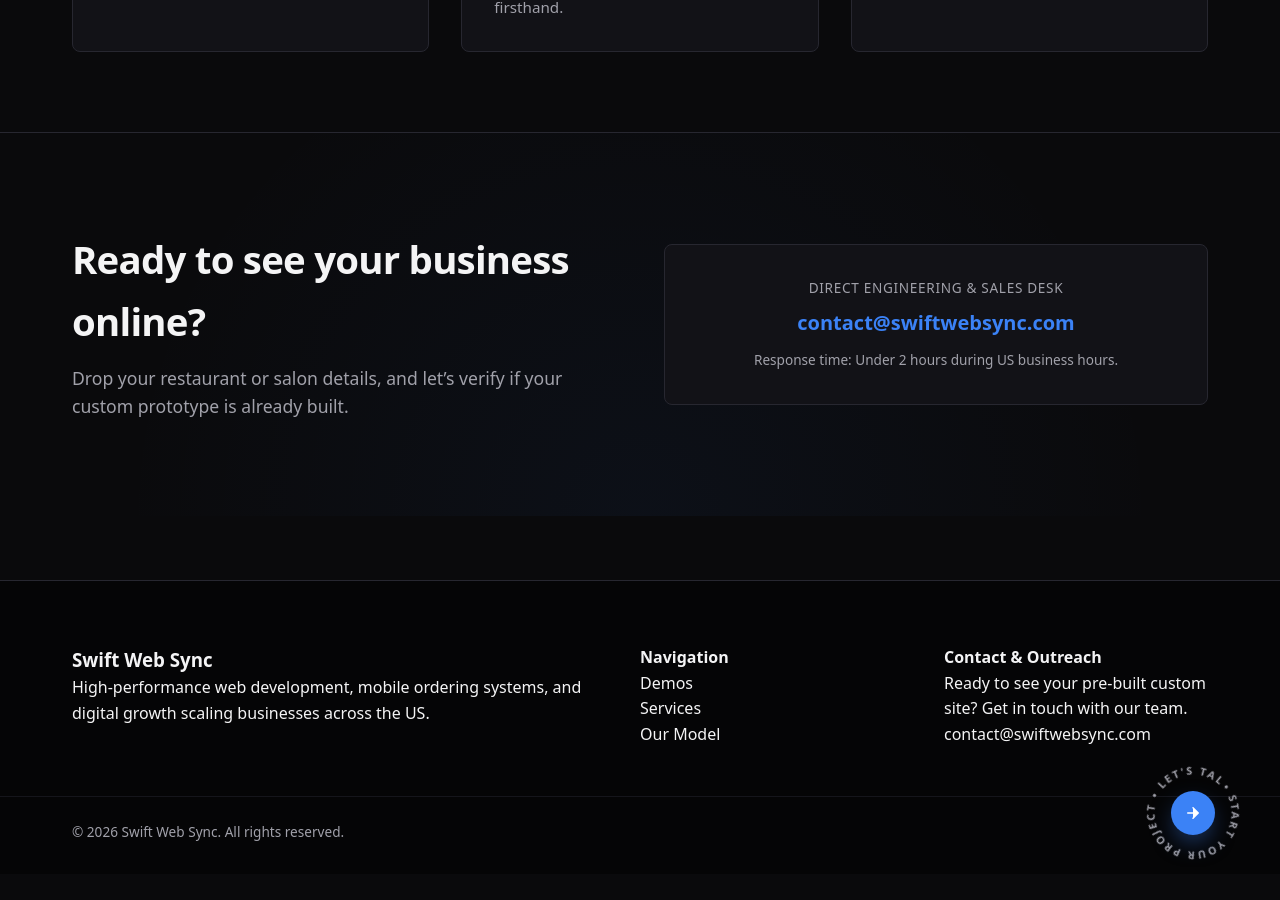
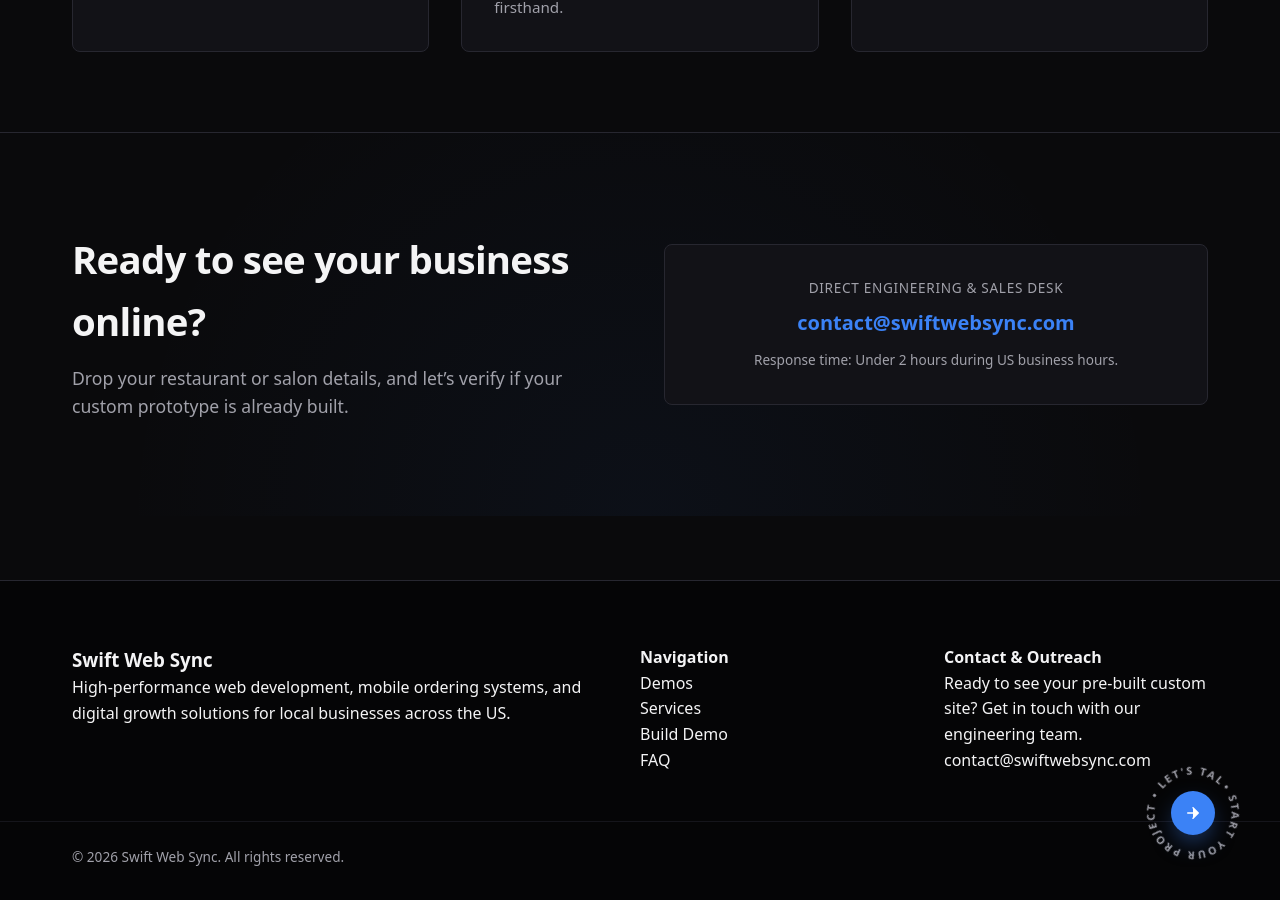
Before and after one commit to Khisal786/SwiftWebSync, a Jekyll site: the page built from index.html, in a window 1280 px wide and 900 px high, scrolled down 2488 px. Built offline with Jekyll 4.4.1, drawn with Linux system fonts in a browser that asks for light colours; before the commit the page ends 3362 px from its top, so only the background shows below that.

Commit message:
Add files via upload

```diff
--- a/_includes/footer.html
+++ b/_includes/footer.html
@@ -2,19 +2,20 @@
   <div class="container footer-container">
     <div class="footer-col">
       <h3>Swift Web Sync</h3>
-      <p>High-performance web development, mobile ordering systems, and digital growth scaling businesses across the US.</p>
+      <p>High-performance web development, mobile ordering systems, and digital growth solutions for local businesses across the US.</p>
     </div>
     <div class="footer-col">
       <h4>Navigation</h4>
       <ul>
-        <li><a href="#demos">Demos</a></li>
-        <li><a href="#services">Services</a></li>
-        <li><a href="#process">Our Model</a></li>
+        <li><a href="{{ '/' | relative_url }}#demos">Demos</a></li>
+        <li><a href="{{ '/services/' | relative_url }}">Services</a></li>
+        <li><a href="{{ '/setup/' | relative_url }}">Build Demo</a></li>
+        <li><a href="{{ '/faq/' | relative_url }}">FAQ</a></li>
       </ul>
     </div>
     <div class="footer-col">
       <h4>Contact & Outreach</h4>
-      <p>Ready to see your pre-built custom site? Get in touch with our team.</p>
+      <p>Ready to see your pre-built custom site? Get in touch with our engineering team.</p>
       <p class="footer-email">contact@swiftwebsync.com</p>
     </div>
   </div>
```
